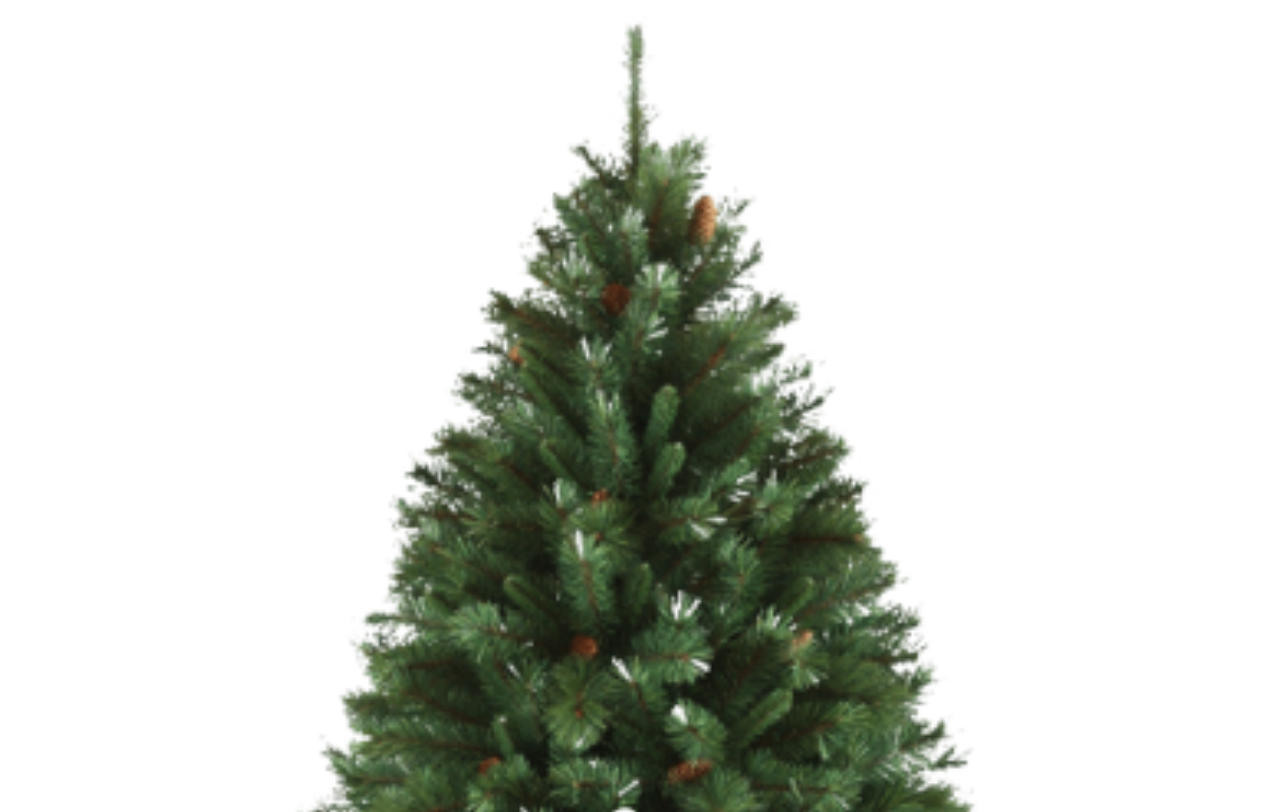
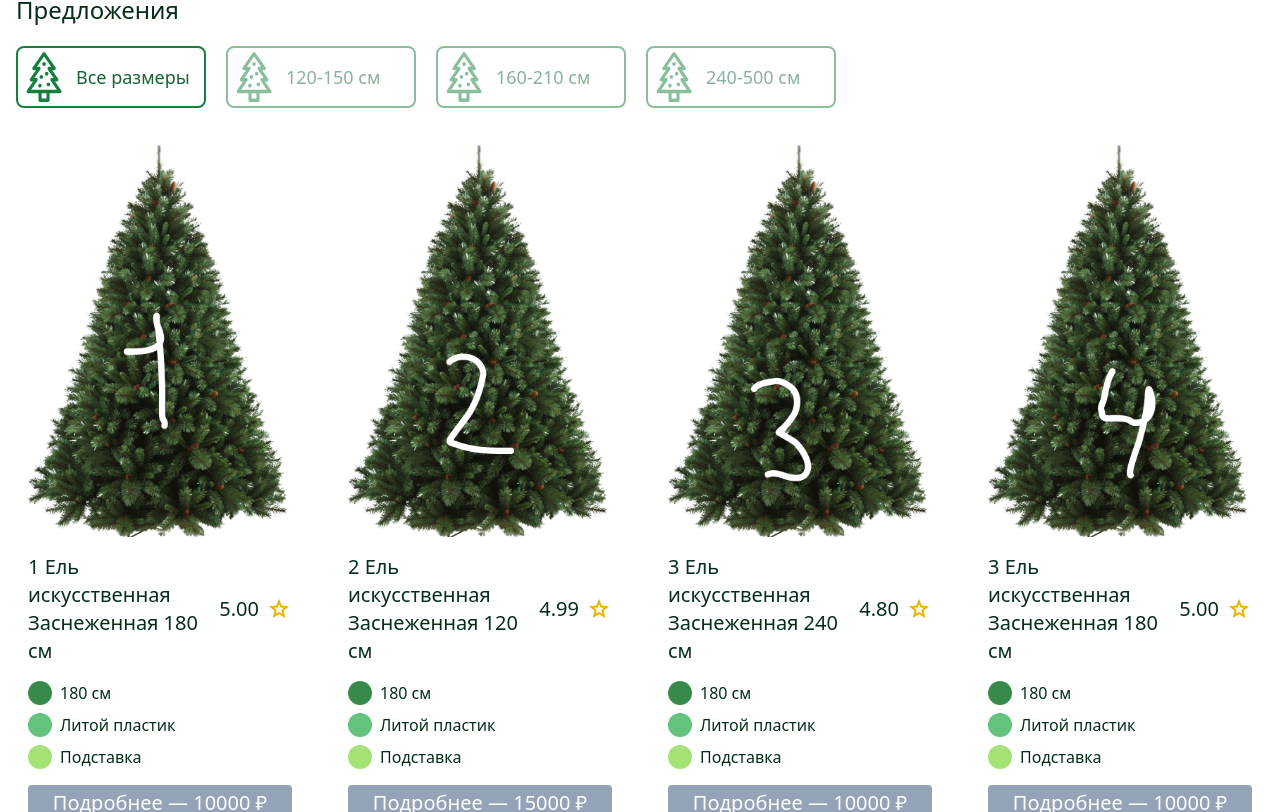
Before and after one commit to Simernope/christmas-tree-yard, a React (Vite) app: page / in a window 1280 px wide. Shown: the part 1088-1900 px from the top of the page. Built offline with nearby package versions, Linux system fonts and the light colour scheme.

Commit message:
the goods screen has been created

```diff
--- /dev/null
+++ b/src/screens/goodsScreen/FilterCard.tsx
@@ -0,0 +1,20 @@
+import {FC} from "react";
+import filterIcon from './assets/treeIcon.svg'
+
+type FilterCardProps = {
+    height: string
+    isActive: boolean
+    setActiveCard: (height: string) => void
+}
+
+const FilterCard:FC<FilterCardProps> = ({height, isActive, setActiveCard}: FilterCardProps) => {
+    return(
+        <div onClick={() => setActiveCard(height)}
+            className={`w-[190px] flex gap-3 items-center px-2 py-1 rounded-lg border-2 border-green-700 cursor-pointer ${isActive ? 'opacity-100' : 'opacity-50'}`}>
+            <img src={filterIcon} alt='filterIcon'/>
+            <div className='font-medium text-green-800 text-lg'>{height}</div>
+        </div>
+    )
+}
+
+export default FilterCard
--- a/src/screens/goodsScreen/GoodsScreen.tsx
+++ b/src/screens/goodsScreen/GoodsScreen.tsx
@@ -1,11 +1,29 @@
 import {trees} from "./trees.ts";
 import TreeCard from "./TreeCard.tsx";
+import FilterCard from "./FilterCard.tsx";
+import {useState} from "react";
 
 const GoodsScreen = () => {
-    return(
+    const [activeCard, setActiveCard] = useState('Все размеры')
+    const heights = ['Все размеры', '120-150 см', '160-210 см', '240-500 см']
+    const filteredTrees = trees.filter(tree => {
+        if (activeCard === 'Все размеры') return tree
+        if (tree.filterCategory === activeCard) return tree
+    })
+    return (
         <div>
+            <div className='text-2xl mb-5'>Предложения</div>
+            <div className='mb-5 flex flex-wrap gap-5'>
                 {
-                trees.map(tree =>
+                    heights.map((item, index) =>
+                        <FilterCard key={index} height={item} isActive={activeCard === item}
+                                    setActiveCard={setActiveCard}/>
+                    )
+                }
+            </div>
+            <div className='grid sm:grid-cols-2 lg:grid-cols-3 xl:grid-cols-4 gap-8'>
+                {
+                    filteredTrees.map(tree =>
                         <TreeCard
                             key={tree.id}
                             id={tree.id}
@@ -13,9 +31,13 @@ const GoodsScreen = () => {
                             rating={tree.rating}
                             cost={tree.cost}
                             image={tree.image}
-                        properties={tree.properties}/>
+                            height={tree.height}
+                            properties={tree.properties}
+                            filterCategory={tree.filterCategory}
+                        />
                     )
                 }
+            </div>
         </div>
     )
 }
--- a/src/screens/goodsScreen/TreeCard.tsx
+++ b/src/screens/goodsScreen/TreeCard.tsx
@@ -1,23 +1,24 @@
 import {FC, useState} from "react";
 import {Button} from "../../components/Button.tsx";
 import {TreeCardProperties} from "./trees.ts";
-import star from '../../assets/star.svg'
+import {useMediaQuery} from "../../hooks/useMediaQuery.ts";
 
+const TreeCard: FC<TreeCardProperties> = ({title, rating, cost, image, properties, height}: TreeCardProperties) => {
+    const [isCardHovered, setIsCardHovered] = useState(false)
+    const isMobile = useMediaQuery('(max-width: 640px)')
 
-const TreeCard: FC<TreeCardProperties> = ({title, rating, cost, image, properties}: TreeCardProperties) => {
-    const [isCardHovered, setIsCardHovered] = useState(false)
     return (
         <div
-            className={`p-2 rounded flex flex-col gap-4 ${isCardHovered && 'shadow-2xl'}`}
+            className={`cursor-pointer p-3 rounded flex flex-col gap-4 ${isCardHovered && 'shadow-2xl'}`}
             onMouseEnter={() => setIsCardHovered(true)}
             onMouseLeave={() => setIsCardHovered(false)}
         >
             <img className='object-cover h-auto flex justify-center' src={image} alt={title}/>
             <div className='flex justify-between'>
-                <div className='text-xl font-medium'>{title}</div>
-                <div className='flex items-center gap-2'>
-                    <div className='text-xl'>{rating.toFixed(2)}</div>
-                    <img className='' src={star} alt='rating'/>
+                <div className='text-xl font-medium'>{title} <span>{height}</span> см</div>
+                <div className='flex items-center gap-2 ml-4'>
+                    <span className='text-xl'>{rating.toFixed(2)}</span>
+                    <span className="material-symbols-outlined w-[25px] h-[25px] text-yellow-500">grade</span>
                 </div>
             </div>
             <div className='flex gap-2 flex-col'>
@@ -35,7 +36,7 @@ const TreeCard: FC<TreeCardProperties> = ({title, rating, cost, image, propertie
                 </div>
             </div>
 
-            <Button buttonType={isCardHovered ? "gradient" : "secondary"}>
+            <Button buttonType={isCardHovered || isMobile ? "gradient" : "secondary"}>
                 Подробнее — <span className='font-medium'> {cost} ₽</span>
             </Button>
         </div>
--- a/src/screens/goodsScreen/trees.ts
+++ b/src/screens/goodsScreen/trees.ts
@@ -1,21 +1,58 @@
 import tree1 from './assets/ель1.png'
+import tree2 from './assets/ель2.png'
+import tree3 from './assets/ель3.png'
+import tree4 from './assets/ель4.png'
 
 export type TreeCardProperties = {
     id: number
     title: string
+    height: number,
     rating: number
     cost: number
     image: string
+    filterCategory: '120-150 см' | '160-210 см' | '240-500 см',
     properties: [string, string, string]
 }
 
 export const trees: Array<TreeCardProperties> = [
     {
         id: 0,
-        title: 'Ель искусственная Заснеженная” 180 см',
+        title: '1 Ель искусственная Заснеженная',
+        height: 180,
         rating: 5.00,
         cost: 10000,
         image: tree1,
         properties: ['180 см', 'Литой пластик', 'Подставка'],
+        filterCategory: "160-210 см"
+    },
+    {
+        id: 1,
+        title: '2 Ель искусственная Заснеженная',
+        height: 120,
+        rating: 4.99,
+        cost: 15000,
+        image: tree2,
+        properties: ['180 см', 'Литой пластик', 'Подставка'],
+        filterCategory: "120-150 см"
+    },
+    {
+        id: 2,
+        title: '3 Ель искусственная Заснеженная',
+        height: 240,
+        rating: 4.80,
+        cost: 10000,
+        image: tree3,
+        properties: ['180 см', 'Литой пластик', 'Подставка'],
+        filterCategory: "240-500 см"
+    },
+    {
+        id: 4,
+        title: '3 Ель искусственная Заснеженная',
+        height: 180,
+        rating: 5.00,
+        cost: 10000,
+        image: tree4,
+        properties: ['180 см', 'Литой пластик', 'Подставка'],
+        filterCategory: "160-210 см"
     }
 ]
```
Also changed, not shown: src/screens/goodsScreen/assets/treeIcon.svg (renamed from src/assets/treeIcon.svg). Lines whose indentation alone changed are shown as unchanged.
